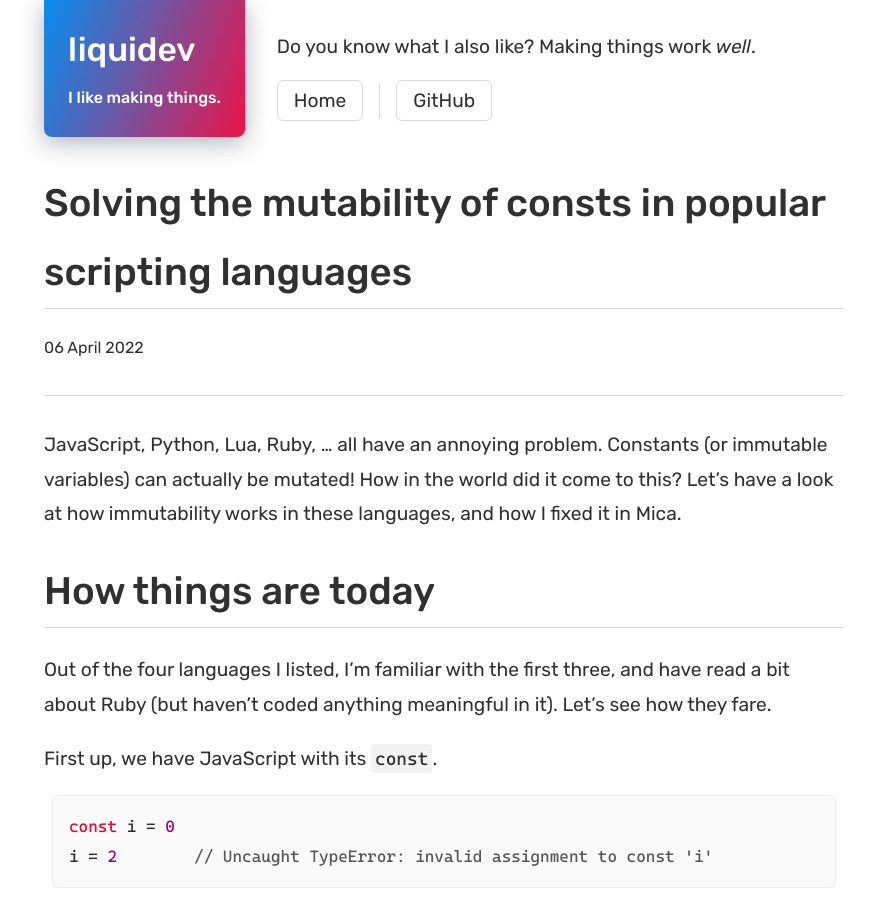
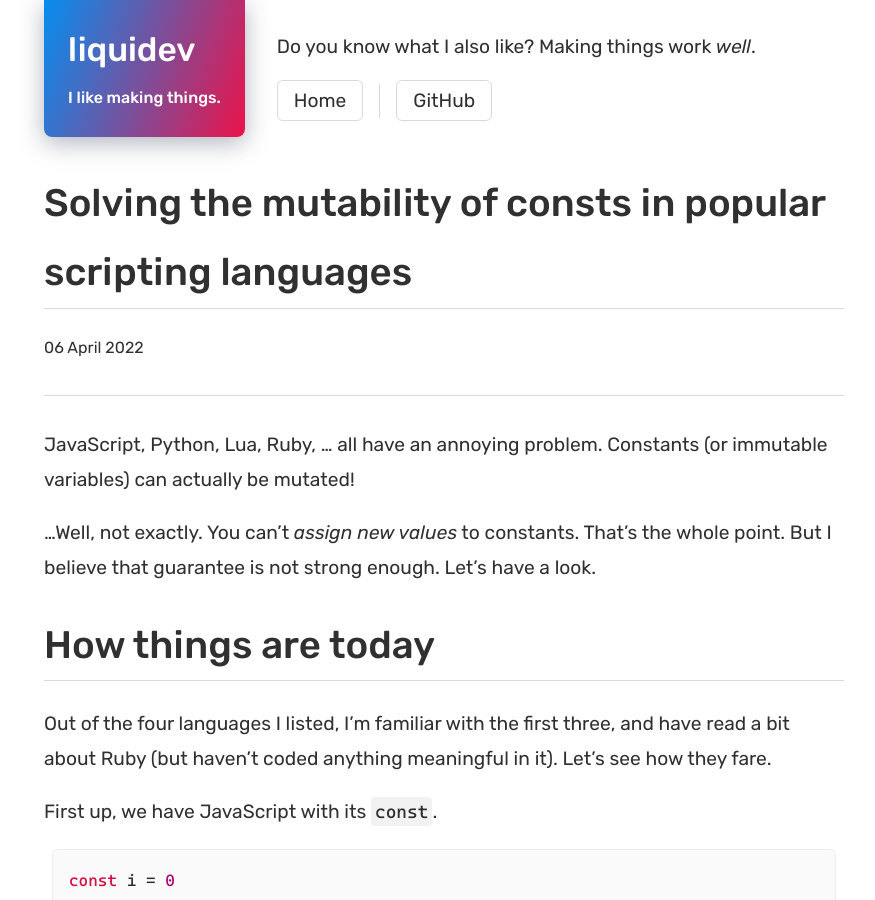
Before and after one commit to liquidev/liquidev.github.io, a Jekyll site: the page built from _posts/2022-04-06-mica-interior-mutation.md, in a window 1280 px wide and 900 px high. Shown: the whole window, without its empty margins (196-1071 px from the left). Built offline with Jekyll 4.4.1, drawn with Linux system fonts in a browser that asks for light colours.

Commit message:
update again

```diff
--- a/_posts/2022-04-06-mica-interior-mutation.md
+++ b/_posts/2022-04-06-mica-interior-mutation.md
@@ -4,8 +4,10 @@ layout: post
 ---
 
 JavaScript, Python, Lua, Ruby, … all have an annoying problem. Constants (or immutable variables)
-can actually be mutated! How in the world did it come to this? Let's have a look at how immutability
-works in these languages, and how I fixed it in Mica.
+can actually be mutated!
+
+…Well, not exactly. You can't _assign new values_ to constants. That's the whole point. But I
+believe that guarantee is not strong enough. Let's have a look.
 
 # How things are today
 
```
